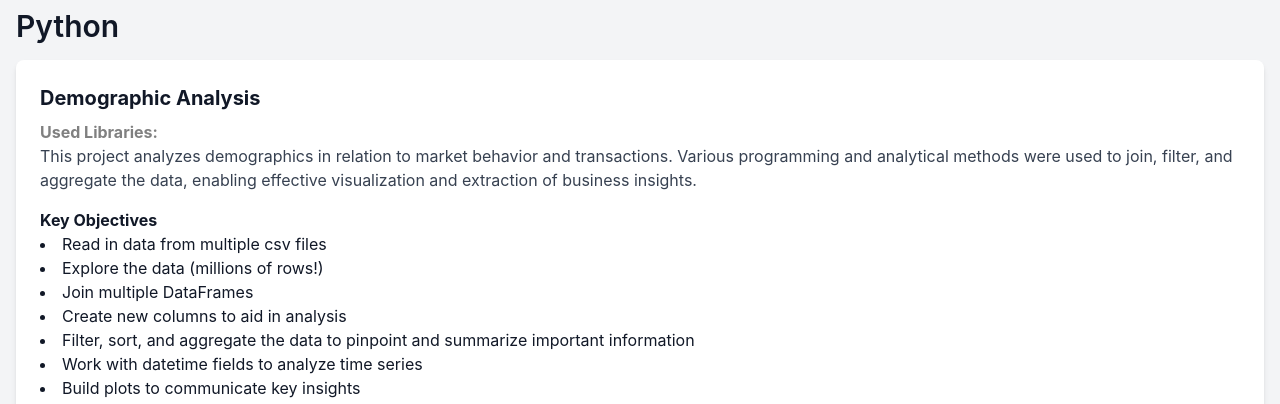
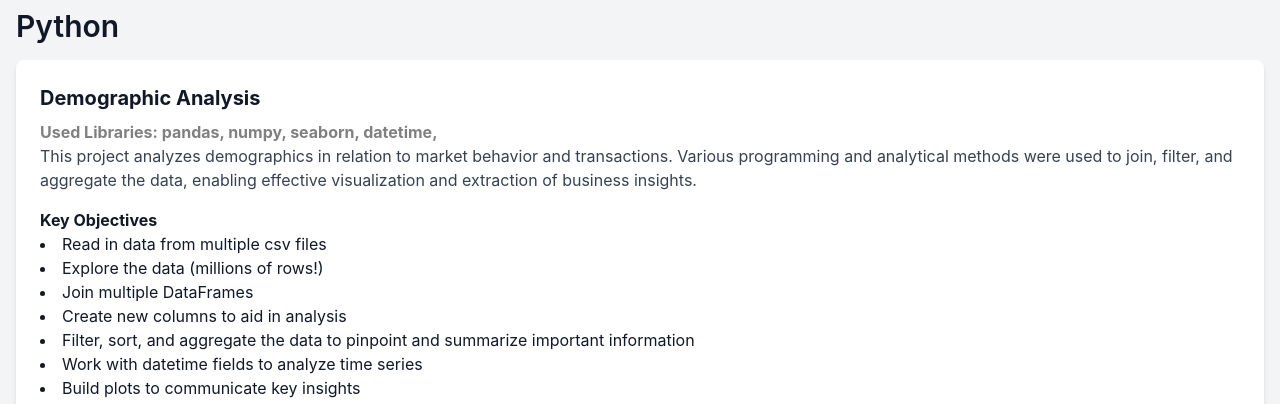
Before and after one commit to sasaneft/my-weblog, a plain HTML site: page index.html in a window 1280 px wide. Shown: the part 1620-2024 px from the top of the page. Drawn offline with nearby package versions, Linux system fonts and the light colour scheme.

```diff
--- a/index.html
+++ b/index.html
@@ -120,7 +120,7 @@
                 <!-- Python Project 1 -->
                 <div class="bg-white p-6 rounded-lg shadow-md">
                     <h3 class="text-xl font-bold mb-2">Demographic Analysis</h3>
-                    <h4 class="libraries">Used Libraries: </h4>
+                    <h4 class="libraries">Used Libraries: pandas, numpy, seaborn, datetime, </h4>
                     <p class="text-gray-700 mb-4">
                         This project analyzes demographics in relation to market behavior and
                         transactions. Various programming and analytical methods were used to
```
Also changed, not shown: cofee-brazil stats.png, script.js (line endings or trailing spaces).
